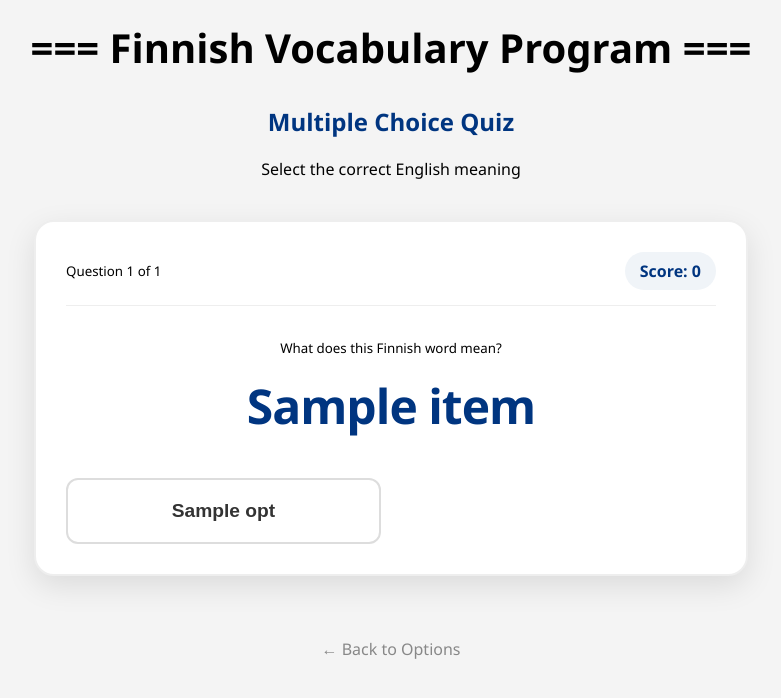
After one commit to duongtri3007/Finnish_vocabulary_program, a Django app: template frontend/templates/frontend/quiz.html in a window 1280 px wide. The commit adds this page. Shown: the top 698 px of the page, without its empty margins (249-1030 px from the left). Run offline with Django 5.2, Linux system fonts and the light colour scheme; the template is opened without the code that fills it: most values are stand-ins (such as "Sample title", 1, 10 or a date in 2020).

Commit message:
created html

```diff
--- /dev/null
+++ b/frontend/templates/frontend/quiz.html
@@ -0,0 +1,223 @@
+{% extends "frontend/template_web.html" %}
+
+{% block content %}
+<style>
+    :root {
+        --finnish-blue: #003580;
+        --success-green: #28a745;
+        --error-red: #dc3545;
+    }
+
+    .quiz-container {
+        max-width: 650px;
+        margin: 40px auto;
+        padding: 30px;
+        background: white;
+        border-radius: 20px;
+        box-shadow: 0 10px 30px rgba(0,0,0,0.1);
+        border: 2px solid #eee;
+    }
+
+    .quiz-header {
+        display: flex;
+        justify-content: space-between;
+        align-items: center;
+        margin-bottom: 30px;
+        padding-bottom: 15px;
+        border-bottom: 1px solid #eee;
+    }
+
+    .score-badge {
+        background-color: #f0f4f8;
+        padding: 8px 15px;
+        border-radius: 20px;
+        font-weight: bold;
+        color: var(--finnish-blue);
+    }
+
+    .question-box {
+        margin-bottom: 40px;
+    }
+
+    .finnish-word {
+        font-size: 3rem;
+        color: var(--finnish-blue);
+        font-weight: 800;
+        margin: 15px 0;
+        letter-spacing: -1px;
+    }
+
+    .options-grid {
+        display: grid;
+        grid-template-columns: 1fr 1fr;
+        gap: 20px;
+    }
+
+    .quiz-option {
+        padding: 20px;
+        font-size: 1.2rem;
+        font-weight: 600;
+        border: 2px solid #ddd;
+        background: white;
+        color: #333;
+        border-radius: 12px;
+        cursor: pointer;
+        transition: all 0.2s ease-in-out;
+        position: relative;
+        overflow: hidden;
+    }
+
+    .quiz-option:hover {
+        border-color: var(--finnish-blue);
+        background-color: #f9fbff;
+        transform: translateY(-3px);
+    }
+
+    /* --- SPECTACULAR EFFECTS ---
+    */
+
+    /* Fade other options when an answer is chosen */
+    .fade-out {
+        opacity: 0.3;
+        transform: scale(0.95);
+        pointer-events: none;
+    }
+
+    /* Disable clicking again */
+    .quiz-option.disabled {
+        pointer-events: none;
+    }
+
+    /* 1. CORRECT EFFECT: Glow and Pulse */
+    .is-correct {
+        background-color: var(--success-green) !important;
+        color: white !important;
+        border-color: var(--success-green) !important;
+        box-shadow: 0 0 20px rgba(40, 167, 69, 0.5);
+        animation: pulseCorrect 1s infinite;
+        z-index: 2; /* keep on top */
+    }
+
+    @keyframes pulseCorrect {
+        0% { box-shadow: 0 0 0 0 rgba(40, 167, 69, 0.6); }
+        70% { box-shadow: 0 0 0 15px rgba(40, 167, 69, 0); }
+        100% { box-shadow: 0 0 0 0 rgba(40, 167, 69, 0); }
+    }
+
+    /* 2. WRONG EFFECT: Shake */
+    .is-wrong {
+        background-color: var(--error-red) !important;
+        color: white !important;
+        border-color: var(--error-red) !important;
+        animation: shakeWrong 0.5s;
+    }
+
+    @keyframes shakeWrong {
+        0%, 100% { transform: translateX(0); }
+        10%, 30%, 50%, 70%, 90% { transform: translateX(-8px); }
+        20%, 40%, 60%, 80% { transform: translateX(8px); }
+    }
+
+</style>
+
+<div class="container text-center">
+    <h2 style="color: #003580; margin-top: 30px;">Multiple Choice Quiz</h2>
+    <p>Select the correct English meaning</p>
+
+    <div id="quiz-wrapper">
+        {% for item in quiz_data %}
+            <div class="quiz-item" id="q-{{ forloop.counter }}" style="display: {% if forloop.first %}block{% else %}none{% endif %};">
+                <div class="quiz-container">
+
+                    <div class="quiz-header">
+                        <small>Question {{ forloop.counter }} of {{ quiz_data|length }}</small>
+                        <div class="score-badge">Score: <span class="current-score">0</span></div>
+                    </div>
+
+                    <div class="question-box">
+                        <small>What does this Finnish word mean?</small>
+                        <div class="finnish-word">{{ item.question }}</div>
+                    </div>
+
+                    <div class="options-grid">
+                        {% for opt in item.options %}
+                            <button class="quiz-option"
+                                    onclick="processAnswer(this, '{{ item.correct }}', {{ forloop.parentloop.counter }})">
+                                {{ opt }}
+                            </button>
+                        {% endfor %}
+                    </div>
+                </div>
+            </div>
+        {% endfor %}
+    </div>
+
+    <br>
+    <a href="{% url 'review_options' %}" style="text-decoration: none; color: #888;">← Back to Options</a>
+</div>
+
+<script>
+    let globalScore = 0;
+
+    function processAnswer(selectedBtn, correctAnswerValue, currentQuestionId) {
+        // 1. Get references
+        const currentQuizItem = document.getElementById('q-' + currentQuestionId);
+        const optionsGrid = selectedBtn.parentElement;
+        const allButtons = optionsGrid.querySelectorAll('.quiz-option');
+        const scoreSpans = document.querySelectorAll('.current-score'); // update all instances
+
+        // 2. Lock other options and fade them out
+        allButtons.forEach(btn => {
+            btn.classList.add('disabled');
+            if (btn !== selectedBtn) {
+                btn.classList.add('fade-out'); // make others less visible
+            }
+        });
+
+        // 3. Logic check
+        const userSelectedText = selectedBtn.innerText.trim();
+        const isUserCorrect = (userSelectedText === correctAnswerValue);
+
+        if (isUserCorrect) {
+            // SPECATCULAR EFFECT 1: Green Glow & Pulse
+            selectedBtn.classList.add('is-correct');
+            globalScore += 10; // add 10 points
+
+            // Add a "Correct!" particle effect (optional)
+            // This is complex, better to stick to the glow pulse for now.
+        } else {
+            // SPECATCULAR EFFECT 2: Red Shake
+            selectedBtn.classList.add('is-wrong');
+
+            // SPECATCULAR EFFECT 3: Reveal the correct answer in Green
+            allButtons.forEach(btn => {
+                if (btn.innerText.trim() === correctAnswerValue) {
+                    btn.classList.add('is-correct');
+                    btn.classList.remove('fade-out'); // show it clearly
+                }
+            });
+        }
+
+        // 4. Update the visible score
+        scoreSpans.forEach(span => span.innerText = globalScore);
+
+        // 5. Wait 2 seconds (giving time for the spectacular effects) then move on
+        setTimeout(() => {
+            goToNextQuestionInQuiz(currentQuestionId);
+        }, 2000); // 2000ms = 2 seconds
+    }
+
+    function goToNextQuestionInQuiz(id) {
+        const current = document.getElementById('q-' + id);
+        const next = document.getElementById('q-' + (id + 1));
+
+        if (next) {
+            current.style.display = 'none';
+            next.style.display = 'block';
+        } else {
+            alert("Quiz Completed! Your Final Score: " + globalScore + ". Kiitos!");
+            window.location.href = "{% url 'review_options' %}";
+        }
+    }
+</script>
+{% endblock %}
--- a/frontend/templates/frontend/template_web.html
+++ b/frontend/templates/frontend/template_web.html
@@ -2,45 +2,64 @@
 <html lang="en">
 <head>
     <meta charset="UTF-8">
-    <title>Finnish Vocabulary</title>
+    <meta name="viewport" content="width=device-width, initial-scale=1.0">
+    <title>Finnish Vocabulary Program</title>
     <style>
-        body { font-family: sans-serif; text-align: center; background-color: #f4f4f4; }
+        body {
+            font-family: 'Segoe UI', Arial, sans-serif;
+            text-align: center;
+            background-color: #f4f4f4;
+            margin: 0;
+            padding: 20px;
+        }
+        .header-title {
+            font-size: 2.5rem;
+            font-weight: bold;
+            margin-bottom: 30px;
+        }
         .menu-container { margin-top: 50px; }
         .menu-button {
             display: block;
-            width: 250px;
-            margin: 10px auto;
-            padding: 15px;
+            width: 280px;
+            margin: 12px auto;
+            padding: 18px;
             background-color: #003580; /* Finnish Blue */
             color: white;
             text-decoration: none;
-            border-radius: 5px;
+            border-radius: 6px;
             font-weight: bold;
+            font-size: 1.1rem;
+            transition: background 0.3s;
         }
         .menu-button:hover { background-color: #00255a; }
+
+        /* Layout for the "Hole" */
+        .content-wrapper { min-height: 400px; }
     </style>
 </head>
 <body>
 
-    <h1>=== Finnish Vocabulary Program ===</h1>
+    <div class="header-title">=== Finnish Vocabulary Program ===</div>
+
+    <div class="content-wrapper">
+        {% block content %}
 
             <div class="menu-container">
                 {% for item in options %}
                     {% if item == "Add new words" %}
-                <a href="{% url 'add_word' %}" class="menu-button">
-                    {{ forloop.counter }}. {{ item }}
-                </a>
+                        <a href="{% url 'add_word' %}" class="menu-button">{{ forloop.counter }}. {{ item }}</a>
+                    {% elif item == "Review all words" %}
+                        <a href="{% url 'review_options' %}" class="menu-button">{{ forloop.counter }}. {{ item }}</a>
                     {% elif item == "Show all words" %}
-                <a href="{% url 'show_words' %}" class="menu-button">
-                    {{ forloop.counter }}. {{ item }}
-                </a>
+                        <a href="{% url 'show_words' %}" class="menu-button">{{ forloop.counter }}. {{ item }}</a>
                     {% else %}
-                <a href="#" class="menu-button">
-                    {{ forloop.counter }}. {{ item }}
-                </a>
+                        <a href="#" class="menu-button">{{ forloop.counter }}. {{ item }}</a>
                     {% endif %}
                 {% endfor %}
             </div>
 
+        {% endblock %}
+    </div>
+
 </body>
 </html>
```
Also changed, not shown: frontend/templates/frontend/flashcards.html (added, +107 -0 lines). Lines whose indentation alone changed are shown as unchanged.
